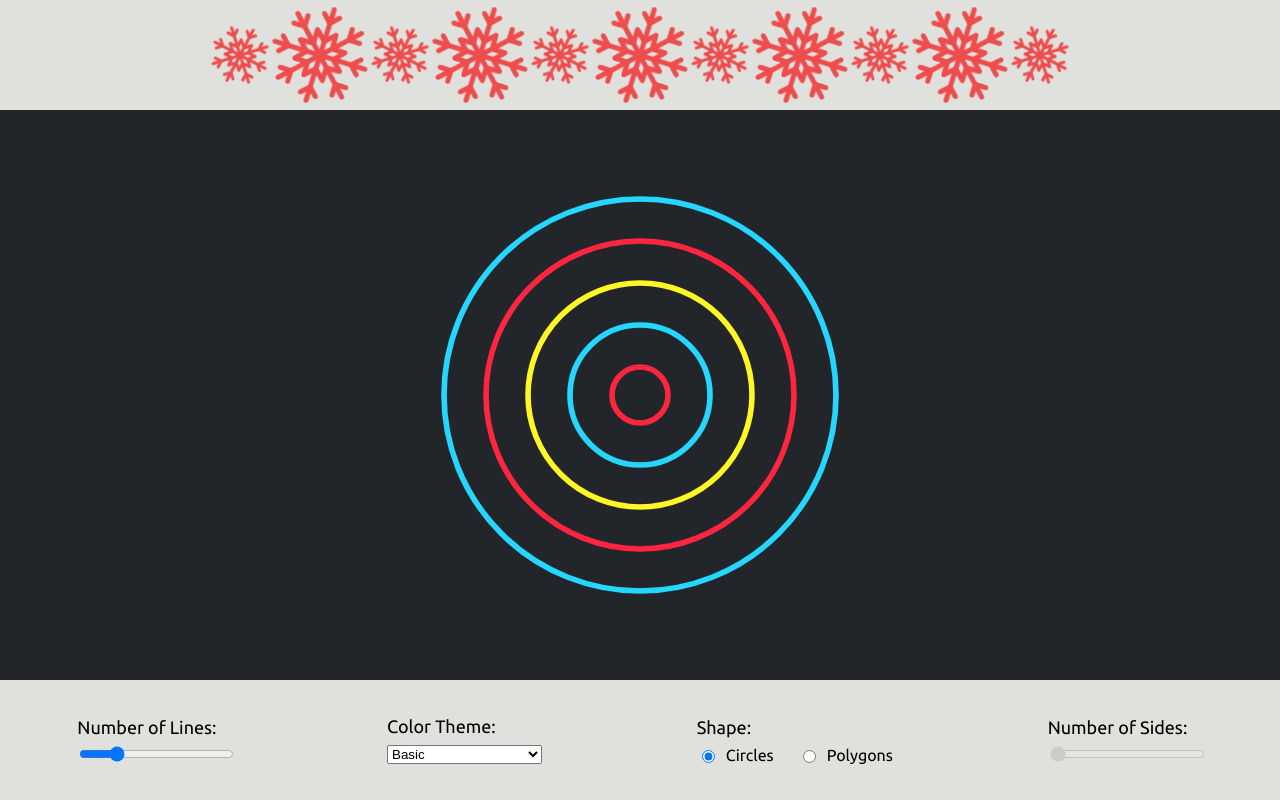
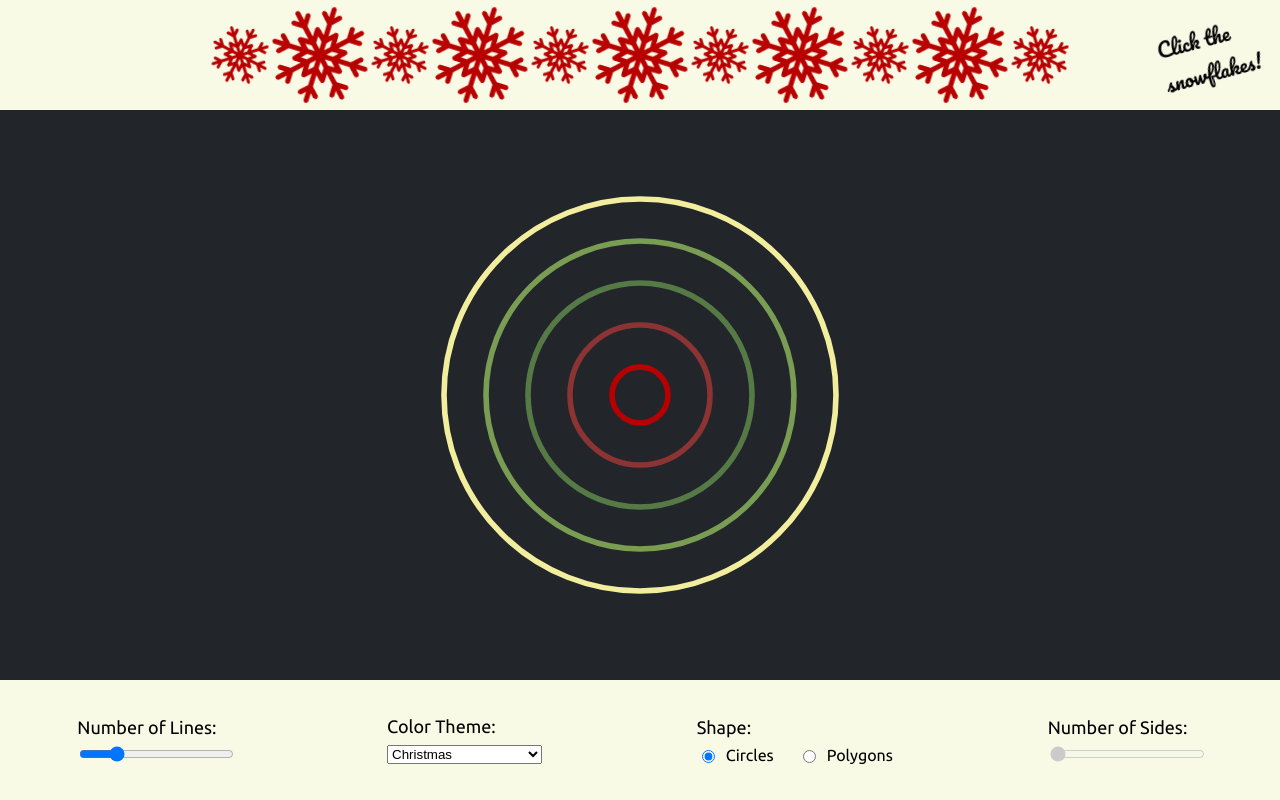
Before and after one commit to LauraHEVA/Xmas-shapes, a React (Create React App) app: page / in a window 1280 px wide. Built offline with nearby package versions, Linux system fonts and the light colour scheme.

Commit message:
Change colors and add theme

```diff
--- a/public/index.html
+++ b/public/index.html
@@ -11,7 +11,7 @@
     />
     <link rel="preconnect" href="https://fonts.googleapis.com">
     <link rel="preconnect" href="https://fonts.gstatic.com" crossorigin>
-    <link href="https://fonts.googleapis.com/css2?family=Ubuntu&display=swap" rel="stylesheet">
+    <link href="https://fonts.googleapis.com/css2?family=Pacifico&family=Ubuntu&display=swap" rel="stylesheet">
     <title>XMas Component</title>
   </head>
   <body>
--- a/src/App.css
+++ b/src/App.css
@@ -1,3 +1,7 @@
+.App {
+  width: 100%;
+}
+
 .App-logo {
   height: 100px;
   pointer-events: none;
@@ -12,7 +16,7 @@
 .App-logo-reverse {
   height: 60px;
   pointer-events: none;
-  color: red; /* Not working fine */
+  color: #B80000; /* Not working fine */
 }
 
 @media (prefers-reduced-motion: no-preference) {
@@ -23,12 +27,24 @@
 
 .App-header {
   padding: 15px;
-  background-color: #e0e1dd;
+  background-color: #F8FAE5;
   height: 10vh;
   display: flex;
   flex-direction: flex-start;
   align-items: center;
   justify-content: center;
+}
+
+.App-header::after {
+  content: 'Click the snowflakes!';
+  font-family: 'Pacifico', sans-serif;
+  font-size: 20px;
+  padding: 15px;
+  display: block;
+  position: absolute;
+  right: 5px;
+  width: 100px;
+  transform: rotate(-15deg)
 }
 
 @keyframes App-logo-spin {
@@ -60,7 +76,7 @@
 
 .form-wrapper {
   font-family: 'Ubuntu', sans-serif;
-  background-color: #e0e1dd;
+  background-color: #F8FAE5;
   display: flex;
   flex-direction: flex-start;
   align-items: center;
--- a/src/App.js
+++ b/src/App.js
@@ -7,7 +7,7 @@ import React from 'react';
 function App() {
   const [numOfLines, setNumOfLines] = React.useState(5);
   const [colorTheme, setColorTheme] =
-  React.useState('basic');
+  React.useState('christmas');
   const [shape, setShape] = React.useState('circles');
   const [numOfPoints, setNumOfPoints] = React.useState(3);
   return (
--- a/src/components/Form.tsx
+++ b/src/components/Form.tsx
@@ -38,14 +38,15 @@ const Form = ({numOfLines, setNumOfLines, colorTheme, setColorTheme, shape, setS
                 setColorTheme(event.target.value);
               }}
             >
-              <option value="basic">Basic</option>
+              <option value="christmas">Christmas</option>
+              <option value="nice-colors">
+                Nice Colors
+              </option>
               <option value="monochrome">
                 Monochrome
               </option>
-              <option value="froot-loops">
-                Froot Loops
-              </option>
-              <option value="spooky">Spooky Night</option>
+              <option value="basic">Basic</option>
+              <option value="bootcamp-nightmare">Bootcamp Nightmare</option>
             </select>
           </div>
         </div>
--- a/src/components/Snow.tsx
+++ b/src/components/Snow.tsx
@@ -2,12 +2,12 @@ import React from 'react';
 import SnowSvg from './SnowSvg.tsx';
 
 const Snow = ({ reverse = false }) => {
-  const green = '#4f772d';
-  const white = '#ed4d4d';
-  const [state, setState] = React.useState({ color: white });
+  const green = '#557A46';
+  const red = '#B80000';
+  const [state, setState] = React.useState({ color: red });
 
   const changeColor = () => {
-    const newColor = state.color === green ? white : green;
+    const newColor = state.color === green ? red : green;
     setState({ color: newColor });
   };
 
--- a/src/utils/constants.js
+++ b/src/utils/constants.js
@@ -1,10 +1,13 @@
 export const COLORS_BY_THEME = {
-    basic: {
+    christmas: {
       background: 'hsl(212deg, 12%, 15%)',
       lineColors: [
-        '#FE253F',
-        '#25D7FE',
-        '#FEF625',
+        '#B80000',
+        '#8C3333',
+        '#557A46',
+        '#7A9D54',
+        '#F2EE9D',
+        '#F8FAE5',
       ],
     },
     monochrome: {
@@ -20,7 +23,7 @@ export const COLORS_BY_THEME = {
         'hsl(0deg 0% 100% / 0.4)',
       ],
     },
-    'froot-loops': {
+    'nice-colors': {
       background: '#333',
       lineColors: [
         '#AF8ED5',
@@ -31,7 +34,15 @@ export const COLORS_BY_THEME = {
         '#FCDF47',
       ],
     },
-    spooky: {
+    basic: {
+      background: 'hsl(212deg, 12%, 15%)',
+      lineColors: [
+        '#FE253F',
+        '#25D7FE',
+        '#FEF625',
+      ],
+    },
+    'bootcamp-nightmare': {
       background: '#000',
       lineColors: [
         '#FFF',
```
